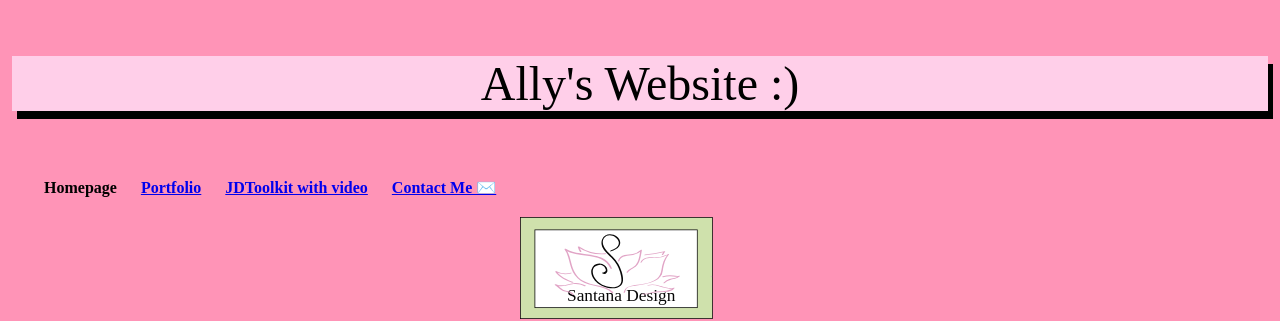
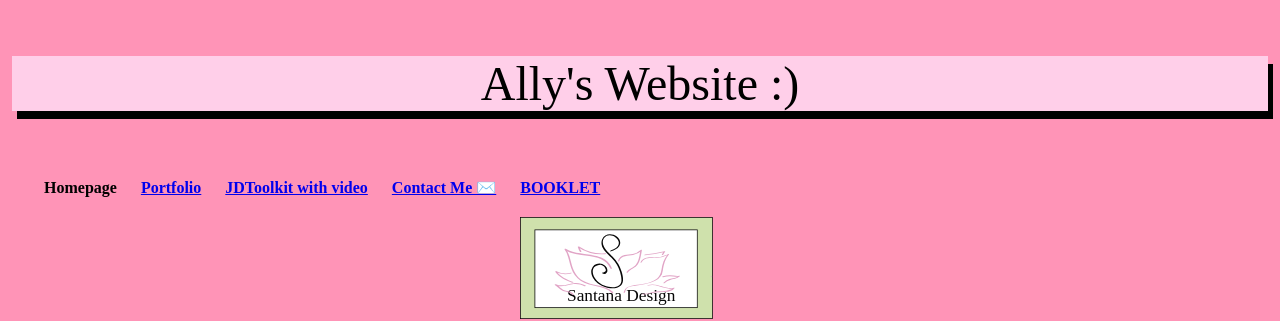
Before and after one commit to ALLYS1124/jdtoolkit-homepage, a plain HTML site: page index.html in a window 1280 px wide. Shown: the top 321 px of the page. Drawn offline with Linux system fonts and the light colour scheme.

Commit message:
Add files via upload

```diff
--- a/index.html
+++ b/index.html
@@ -19,6 +19,7 @@
 				<li><a href="https://allys1124.github.io/portfolio/">Portfolio</a>
 				<li><a href="https://allys1124.github.io/JDToolkit/">JDToolkit with video</a></li>
 				<li> <a href="mailto:24asantana@gmail.com">Contact Me ✉️</a> </li>
+				<li><a href="https://documentcloud.adobe.com/link/track?uri=urn%3Aaaid%3Ascds%3AUS%3A1281ad99-178a-4d2a-b4fa-7bca0b5de9ad">BOOKLET</a>
 			</ul>
 		</div>
 
```
